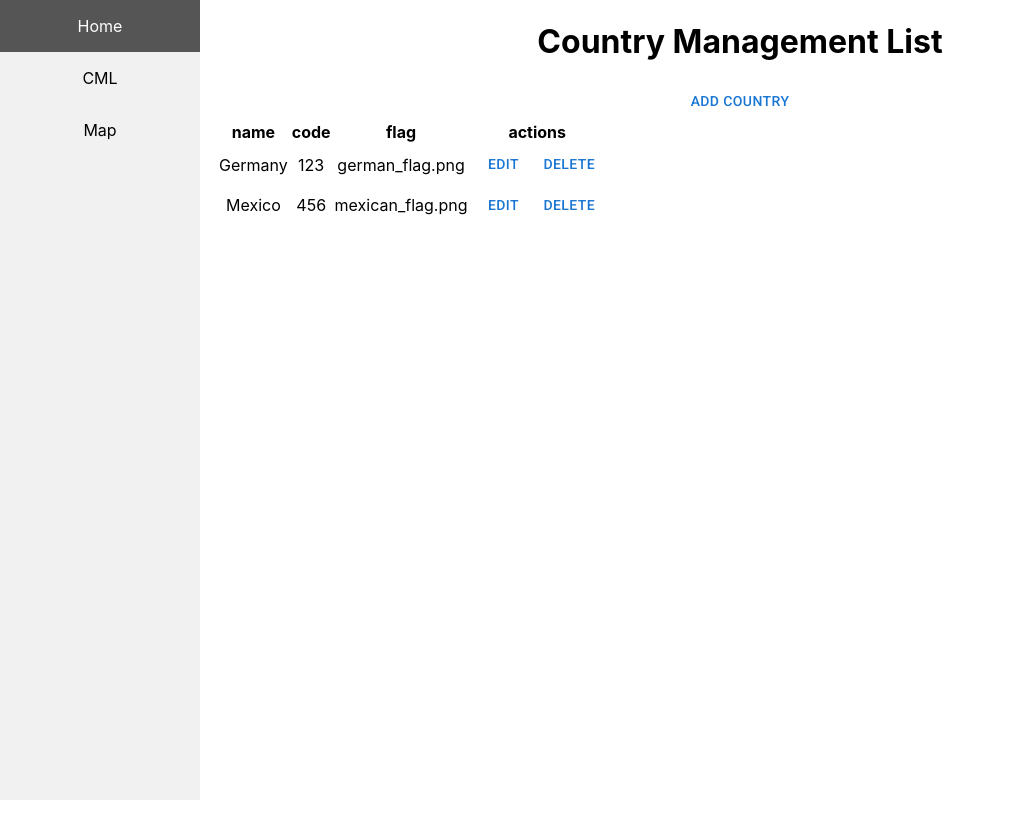
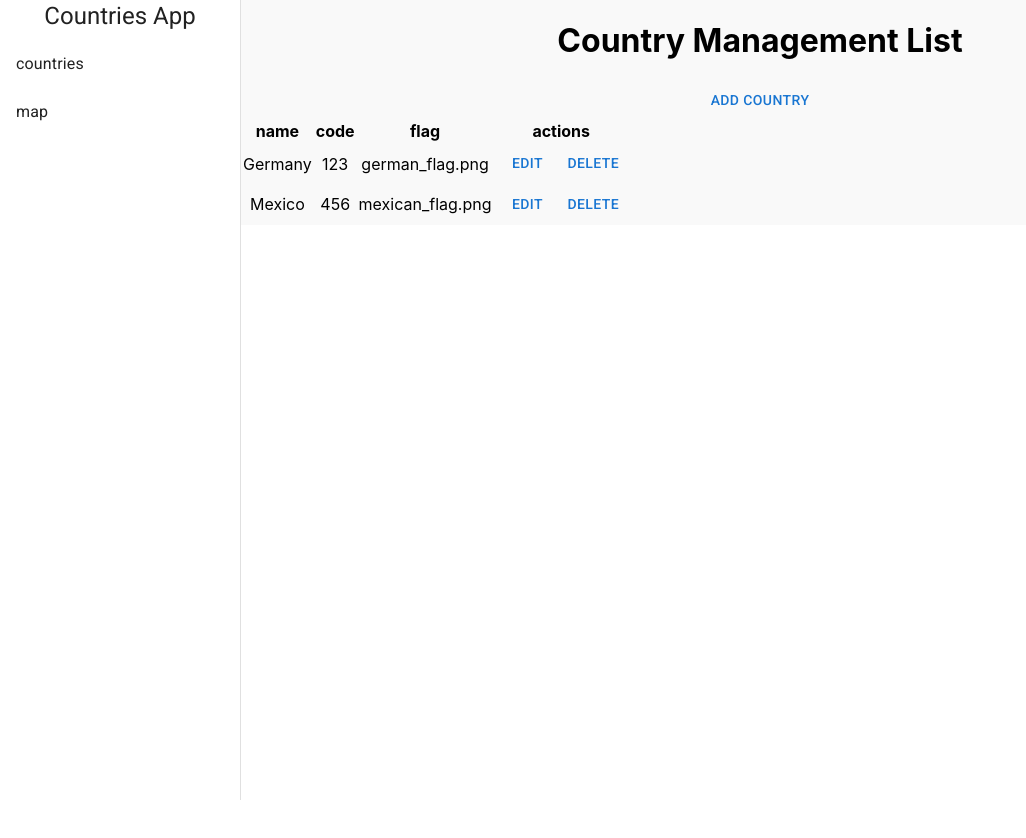
Before and after one commit to djurker21/app2-z2a-react, a React (Create React App) app: page /cml in a window 1280 px wide. Shown: the top 838 px of the page, without its empty margins (0-1026 px from the left). After the commit the page ends 800 px from the top, so only its background shows below. Built offline with nearby package versions, Linux system fonts and the light colour scheme.

Commit message:
mui drawer, items, router

```diff
--- a/src/pages/app/App.scss
+++ b/src/pages/app/App.scss
@@ -36,10 +36,3 @@
     transform: rotate(360deg);
   }
 }
-
-/* Page content. The value of the margin-left property should match the value of the sidebar's width property */
-div.content {
-  margin-left: 200px;
-  padding: 1px 16px;
-  height: 1000px;
-}
--- a/src/pages/app/App.tsx
+++ b/src/pages/app/App.tsx
@@ -1,30 +1,25 @@
 import "./App.scss";
 import React from "react";
-import { BrowserRouter as Router, Switch, Route } from "react-router-dom";
-import Sidebar from "../sidebar/Sidebar";
-import Home from "../home/Home";
+import Layout from "../layout/Layout";
+import { BrowserRouter, Route, Switch } from "react-router-dom";
 import CML from "../cml/CML";
 import Map from "../map/Map";
-
 function App() {
   return (
-    <Router>
+    <BrowserRouter>
       <div className="App">
-        <Sidebar />
-
+        <Layout>
           <Switch>
-          <Route path="/cml">
+            <Route exact path="/cml">
               <CML />
             </Route>
-          <Route path="/map">
+            <Route exact path="/map">
               <Map />
             </Route>
-          <Route path="/">
-            <Home />
-          </Route>
           </Switch>
+        </Layout>
       </div>
-    </Router>
+    </BrowserRouter>
   );
 }
 
--- /dev/null
+++ b/src/pages/layout/Layout.tsx
@@ -0,0 +1,79 @@
+import * as React from "react";
+import { makeStyles } from "@mui/styles";
+import { Drawer } from "@mui/material";
+import { ReactChild, ReactChildren } from "react";
+import Typography from "@mui/material/Typography";
+import { List } from "@mui/material";
+import { ListItem } from "@mui/material";
+import { ListItemText } from "@mui/material";
+import { useHistory } from "react-router-dom";
+
+interface AuxProps {
+  children: ReactChild | ReactChildren;
+}
+
+const drawerWidth = 240;
+
+const useStyles = makeStyles({
+  page: {
+    background: "#f9f9f9",
+    width: "100%",
+  },
+  drawer: {
+    width: drawerWidth,
+  },
+  drawerPaper: {
+    width: drawerWidth,
+  },
+  root: {
+    display: "flex",
+  },
+  active: {
+    background: "#f4f4f4",
+  },
+});
+
+export default function Layout({ children }: AuxProps) {
+  const classes = useStyles();
+  const history = useHistory();
+
+  const menuItems = [
+    {
+      text: "countries",
+      path: "/cml",
+    },
+    {
+      text: "map",
+      path: "/map",
+    },
+  ];
+
+  return (
+    <div className={classes.root}>
+      {/*app bar*/}
+
+      {/*side drawer*/}
+      <Drawer
+        className={classes.drawer}
+        variant="permanent"
+        anchor="left"
+        classes={{
+          paper: classes.drawerPaper,
+        }}
+      >
+        <div>
+          <Typography variant="h5">Countries App</Typography>
+        </div>
+        <List>
+          {menuItems.map((item, i) => (
+            <ListItem button key={i} onClick={() => history.push(item.path)}>
+              <ListItemText primary={item.text} />
+            </ListItem>
+          ))}
+        </List>
+      </Drawer>
+
+      <div className={classes.page}>{children}</div>
+    </div>
+  );
+}
--- a/src/pages/sidebar/Sidebar.scss
+++ /dev/null
@@ -1,53 +0,0 @@
-/* The side navigation menu */
-.sidebar {
-  margin: 0;
-  padding: 0;
-  width: 200px;
-  background-color: #f1f1f1;
-  position: fixed;
-  height: 100%;
-  overflow: auto;
-}
-
-/* Sidebar links */
-.sidebar a {
-  display: block;
-  color: black;
-  padding: 16px;
-  text-decoration: none;
-}
-
-/* Active/current link */
-.sidebar a.active {
-  background-color: #04aa6d;
-  color: white;
-}
-
-/* Links on mouse-over */
-.sidebar a:hover:not(.active) {
-  background-color: #555;
-  color: white;
-}
-
-/* On screens that are less than 700px wide, make the sidebar into a topbar */
-@media screen and (max-width: 700px) {
-  .sidebar {
-    width: 100%;
-    height: auto;
-    position: relative;
-  }
-  .sidebar a {
-    float: left;
-  }
-  div.content {
-    margin-left: 0;
-  }
-}
-
-/* On screens that are less than 400px, display the bar vertically, instead of horizontally */
-@media screen and (max-width: 400px) {
-  .sidebar a {
-    text-align: center;
-    float: none;
-  }
-}
--- a/src/pages/sidebar/Sidebar.tsx
+++ /dev/null
@@ -1,15 +0,0 @@
-import "./Sidebar.scss";
-import { Link } from "react-router-dom";
-import React from "react";
-
-export default function Sidebar() {
-  return (
-    <div className="sidebar">
-      <nav>
-        <Link to="/">Home</Link>
-        <Link to="/cml">CML</Link>
-        <Link to="/map">Map</Link>
-      </nav>
-    </div>
-  );
-}
```
Also changed, not shown: src/pages/cml/EditModal.tsx (+5 -5 lines). Lines whose indentation alone changed are shown as unchanged.
